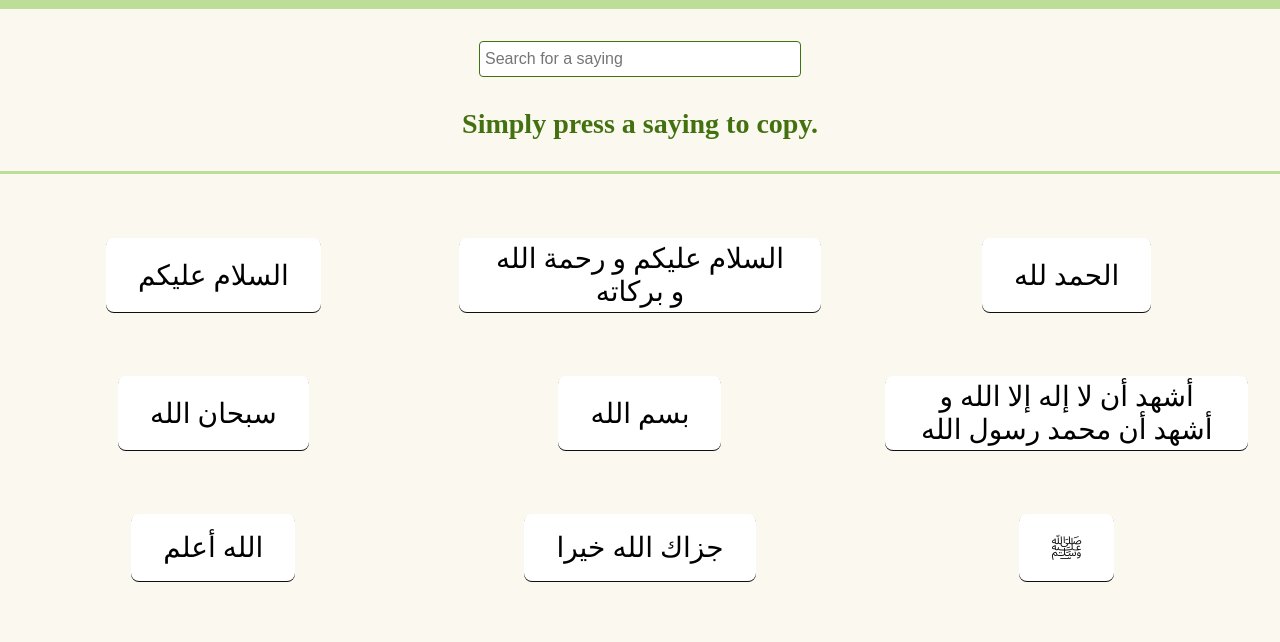
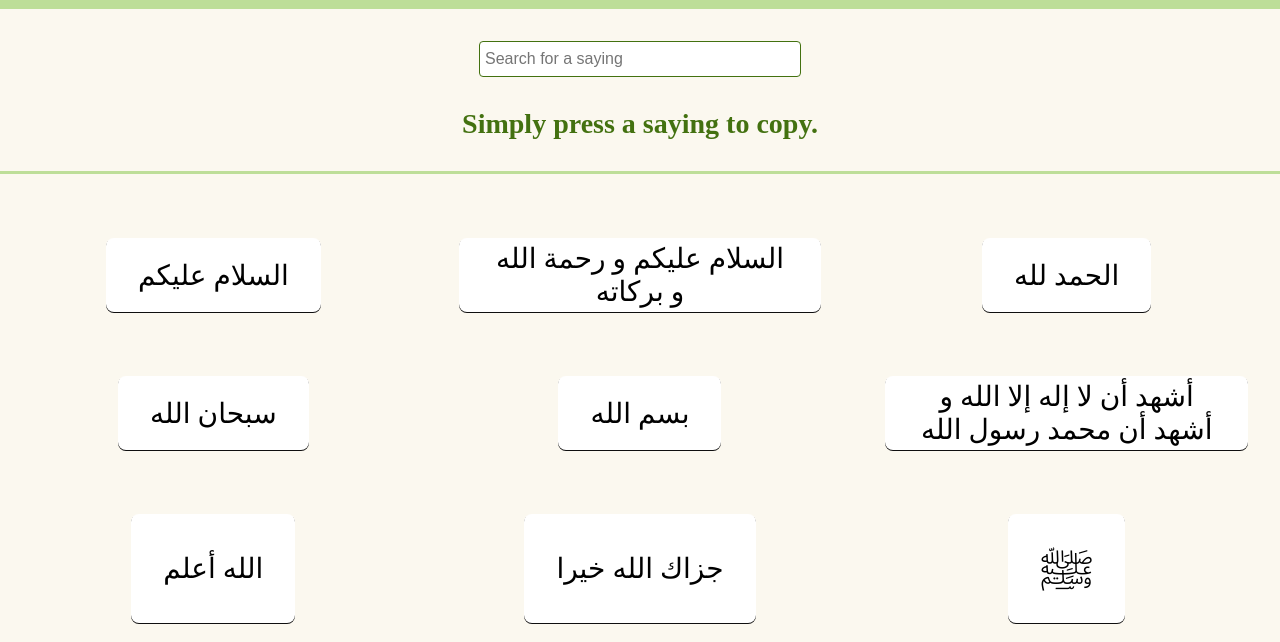
Before and after one commit to Bsodoge/Islamic-Sayings, a plain HTML site: page index.html in a window 1280 px wide. Shown: the part 101-743 px from the top of the page. Drawn offline with Linux system fonts and the light colour scheme; a web font is replaced by a local one.

Commit message:
Change font size for symbols

```diff
--- a/sayings.json
+++ b/sayings.json
@@ -3,90 +3,105 @@
         "key": 0,
         "saying": "السلام عليكم",
         "transliteration": "Assalamu Alaikom",
-        "translation": "Peace be upon you"
+        "translation": "Peace be upon you",
+        "symbol": false
     },
     {
         "key": 1,
         "saying": "السلام عليكم و رحمة الله و بركاته",
         "transliteration": "Assalamu Alaikom warahmatu Allahi wa barakatuhu",
-        "translation": "Peace be upon you and Allah’s mercy and blessings"
+        "translation": "Peace be upon you and Allah’s mercy and blessings",
+        "symbol": false
     },
     {
         "key": 2,
         "saying": "الحمد لله",
         "transliteration": "Alhamdulillah",
-        "translation": "Praise to Allah"
+        "translation": "Praise to Allah",
+        "symbol": false
     },
     {
         "key": 3,
         "saying": "سبحان الله",
         "transliteration": "Subhanallah",
-        "translation": "Glory to Allah"
+        "translation": "Glory to Allah",
+        "symbol": false
     },
     {
         "key": 4,
         "saying": "بسم الله",
         "transliteration": "Bismillah",
-        "translation": "In the name of Allah"
+        "translation": "In the name of Allah",
+        "symbol": false
     },
     {
         "key": 5,
         "saying": "أشهد أن لا إله إلا الله و أشهد أن محمد رسول الله",
         "transliteration": "Ash-hadu An laa Elaha Ella Allah wa Ash-hadu anna Muhammadan Rasulu Allah.",
-        "translation": "I bear witness that there is no other God but Allah, and I bear witness that Muhammad is the messenger of the Allah"
+        "translation": "I bear witness that there is no other God but Allah, and I bear witness that Muhammad is the messenger of the Allah",
+        "symbol": false
     },
     {
         "key": 6,
         "saying": "الله أعلم",
         "transliteration": "Allahu A’lam",
-        "translation": "Allah knows best"
+        "translation": "Allah knows best",
+        "symbol": false
     },
     {
         "key": 7,
         "saying": "جزاك الله خيرا",
         "transliteration": "Jazaka Allahu Khairan",
-        "translation": "May Allah reward you with all good"
+        "translation": "May Allah reward you with all good",
+        "symbol": false
     },
     {
         "key": 8,
         "saying": "ﷺ",
         "transliteration": " Sallallahu Alaihi Wasallam",
-        "translation": "Peace and blessings of Allah be upon him"
+        "translation": "Peace and blessings of Allah be upon him",
+        "symbol": true
     },
     {
         "key": 9,
         "saying": "﷽",
         "transliteration": "Bismillahir Rahmanir Raheem",
-        "translation": "In the Name of Allah, the Most Gracious, the Most Merciful"
+        "translation": "In the Name of Allah, the Most Gracious, the Most Merciful",
+        "symbol": true
     },
     {
         "key": 10,
         "saying": "عليه السلام",
         "transliteration": "Alayhis Salam",
-        "translation": "Peace be upon him"
+        "translation": "Peace be upon him",
+        "symbol": false
     },
     {
         "key": 11,
         "saying": "إن شاء الله",
         "transliteration": "Inshallah",
-        "translation": "If Allah wills"
+        "translation": "If Allah wills",
+        "symbol": false
     },
     {
         "key": 12,
         "saying": "لا إله إلا الله",
         "transliteration": "La ilaha illa Allah",
-        "translation": "There is no god but Allah"
+        "translation": "There is no god but Allah",
+        "symbol": false
     },
     {
         "key": 13,
         "saying": "لا حول ولا قوة إلا بالله",
         "transliteration": "La hawla wala quwata illa billah",
-        "translation": "There is no change/ transformation nor power/ strength except through Allah"
+        "translation": "There is no change/ transformation nor power/ strength except through Allah",
+        "symbol": false
     },
     {
         "key": 14,
         "saying": "ﷻ",
         "transliteration": "Jalla Jalaluhu",
-        "translation": "May his glory be glorified"
+        "translation": "May his glory be glorified",
+        "symbol": true
     }
 ]
--- a/script.js
+++ b/script.js
@@ -3,7 +3,7 @@ const sayingsContainer = document.getElementById("sayings_container");
 let sayings = undefined;
 let successPopupVisible = false;
 
-const createSayingElement = (key, saying, transliteration, translation) => {
+const createSayingElement = (key, saying, transliteration, translation, symbol) => {
     const container = document.createElement("div");
     container.classList.add("saying_container");
     container.id = key;
@@ -15,7 +15,7 @@ const createSayingElement = (key, saying, transliteration, translation) => {
                         <div class="transliteration">Transliteration: ${transliteration}</div>
                         <div class="translation">Translation: ${translation}</div>
                     </div>
-                    <div class="item_container">
+                    <div class="item_container ${symbol ? "symbol" : ""}">
                     ${saying}
                     </div>`;
     container.addEventListener("mouseover", () => {
@@ -56,7 +56,7 @@ const getSayings = async () => {
         sayings = await response.json();
     }
     sayings.forEach(element => {
-        sayingsContainer.append(createSayingElement(element.key, element.saying, element.transliteration, element.translation));
+        sayingsContainer.append(createSayingElement(element.key, element.saying, element.transliteration, element.translation, element.symbol));
     });
 }
 
--- a/styles.css
+++ b/styles.css
@@ -87,7 +87,7 @@ body {
 .visible {
     display: flex;
     flex-direction: column;
-    min-width: 170%;
+    min-width: 140%;
     left: 2.5%;
     bottom: 110%;
     background-color: #fff;
@@ -120,3 +120,7 @@ body {
     align-items: center;
     font-size: 1.25rem;
 }
+
+.symbol{
+    font-size: 3rem;
+}
```
